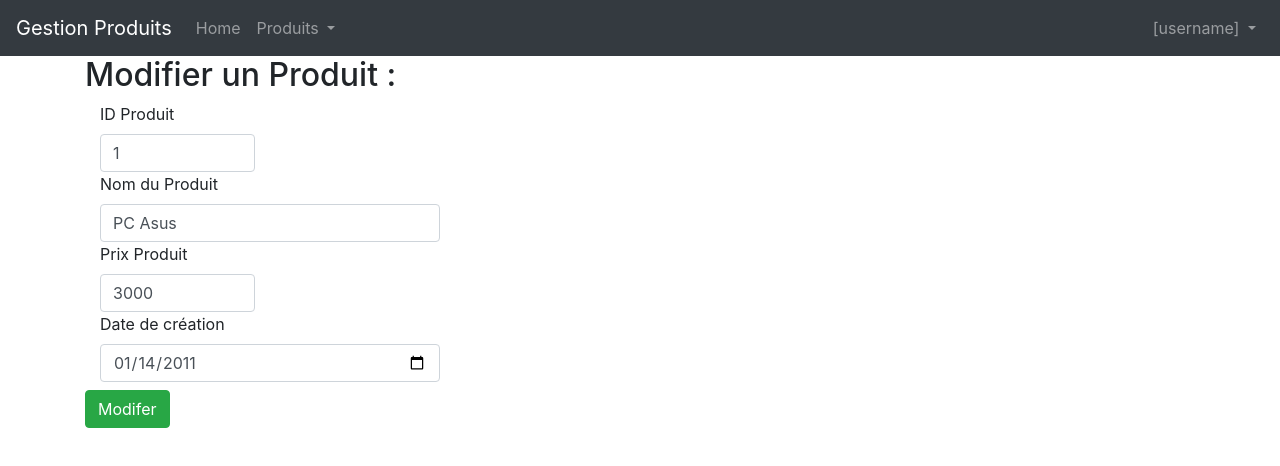
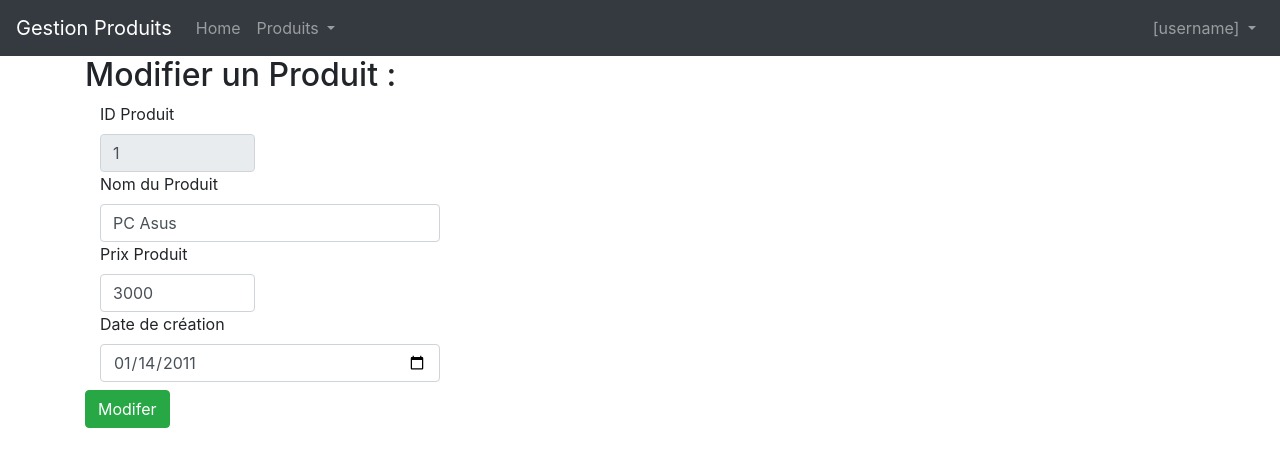
Before and after one commit to thierryfotso/angular-product, an Angular app: page /updateProduct/1 in a window 1280 px wide. Shown: the top 466 px of the page. Built offline with nearby package versions, Linux system fonts and the light colour scheme.

Commit message:
- product id should not be updatable

```diff
--- a/src/app/update-product/update-product.component.html
+++ b/src/app/update-product/update-product.component.html
@@ -5,7 +5,7 @@
   <form>
     <div class="col-sm-2 col-md-2 col-lg-2">
       <label>ID Produit</label>
-        <input type="text" [(ngModel)]="currentProduct.productId" name="productId" class="form-control">
+        <input readonly type="text" [(ngModel)]="currentProduct.productId" name="productId" class="form-control">
     </div>
     <div class="col-sm-4 col-md-4 col-lg-4">
       <label>Nom du Produit</label>
```
